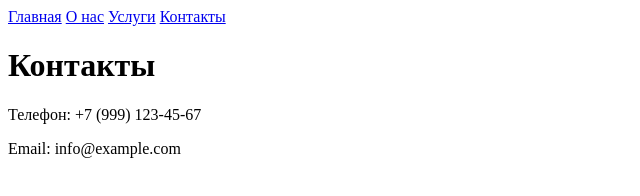
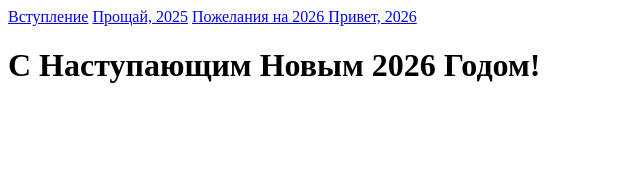
Before and after one commit to veralipina/veralipina.github.io, a plain HTML site: page contact.html in a window 1280 px wide. Shown: the whole page, without its empty margins (0-640 px from the left). Drawn offline with Linux system fonts and the light colour scheme.

Commit message:
Update contact.html

```diff
--- a/contact.html
+++ b/contact.html
@@ -10,12 +10,10 @@
 </head>
 <body>
     <nav>
-        <a href="index.html">Главная</a>
-        <a href="about.html">О нас</a>
-        <a href="services.html">Услуги</a>
-        <a href="contact.html">Контакты</a>
+        <a href="index.html">Вступление</a>
+        <a href="about.html">Прощай, 2025</a>
+        <a href="services.html">Пожелания на 2026 </a>
+        <a href="contact.html">Привет, 2026</a>
     </nav>
     <div class="content">
-        <h1>Контакты</h1>
-        <p>Телефон: +7 (999) 123-45-67</p>
-        <p>Email: info@example.com</p>
+        <h1>С Наступающим Новым 2026 Годом!</h1>
```
